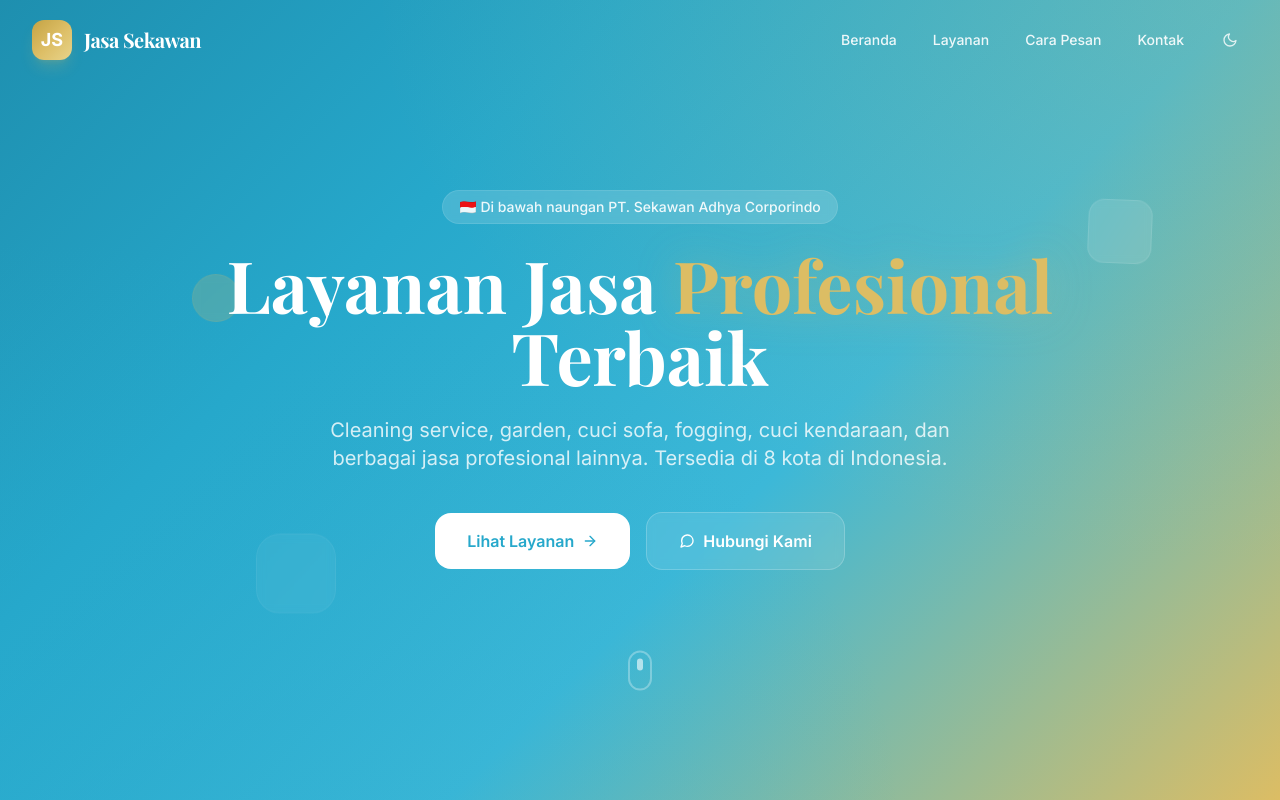
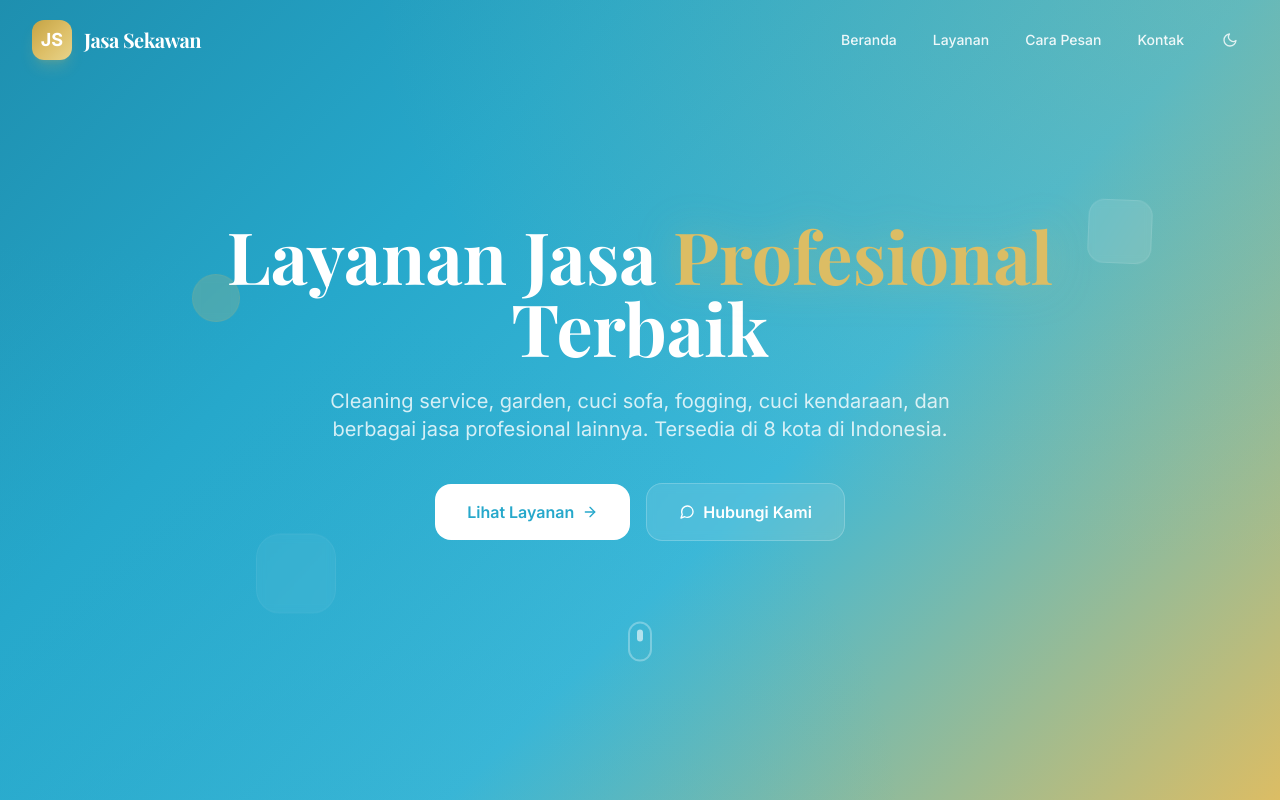
Before and after one commit to gal07/jasasekawan-v2, a Next.js app: page / in a window 1280 px wide. Shown: the top 800 px of the page. Built offline with nearby package versions, Linux system fonts and the light colour scheme; a web font is replaced by a local one.

Commit message:
fix: hapus badge 'di bawah naungan PT' dari Hero, redirect Lihat Layanan ke #layanan

```diff
--- a/app/Hero.tsx
+++ b/app/Hero.tsx
@@ -3,7 +3,6 @@
 import Link from 'next/link';
 import { motion } from 'framer-motion';
 import { FiArrowRight, FiMessageCircle } from 'react-icons/fi';
-import { siteConfig } from '@/lib/data';
 
 export default function Hero() {
   return (
@@ -31,16 +30,6 @@ export default function Hero() {
       />
 
       <div className="relative z-10 max-w-5xl mx-auto px-4 md:px-8 text-center pt-20">
-        <motion.div
-          initial={{ opacity: 0, y: 30 }}
-          animate={{ opacity: 1, y: 0 }}
-          transition={{ duration: 0.8, ease: 'easeOut' }}
-        >
-          <span className="inline-block px-4 py-1.5 rounded-full bg-white/15 backdrop-blur-sm border border-white/10 text-white/90 text-sm font-medium mb-6">
-            🇮🇩 Di bawah naungan {siteConfig.company}
-          </span>
-        </motion.div>
-
         <motion.h1
           initial={{ opacity: 0, y: 30 }}
           animate={{ opacity: 1, y: 0 }}
@@ -71,7 +60,7 @@ export default function Hero() {
           className="flex flex-col sm:flex-row items-center justify-center gap-4"
         >
           <Link
-            href="/layanan"
+            href="/#layanan"
             className="inline-flex items-center gap-2 px-8 py-4 rounded-2xl bg-white text-brand-cyan font-semibold hover:bg-gray-50 transition-all hover:shadow-xl hover:shadow-white/20 hover:-translate-y-0.5"
           >
             Lihat Layanan <FiArrowRight className="w-4 h-4" />
```
